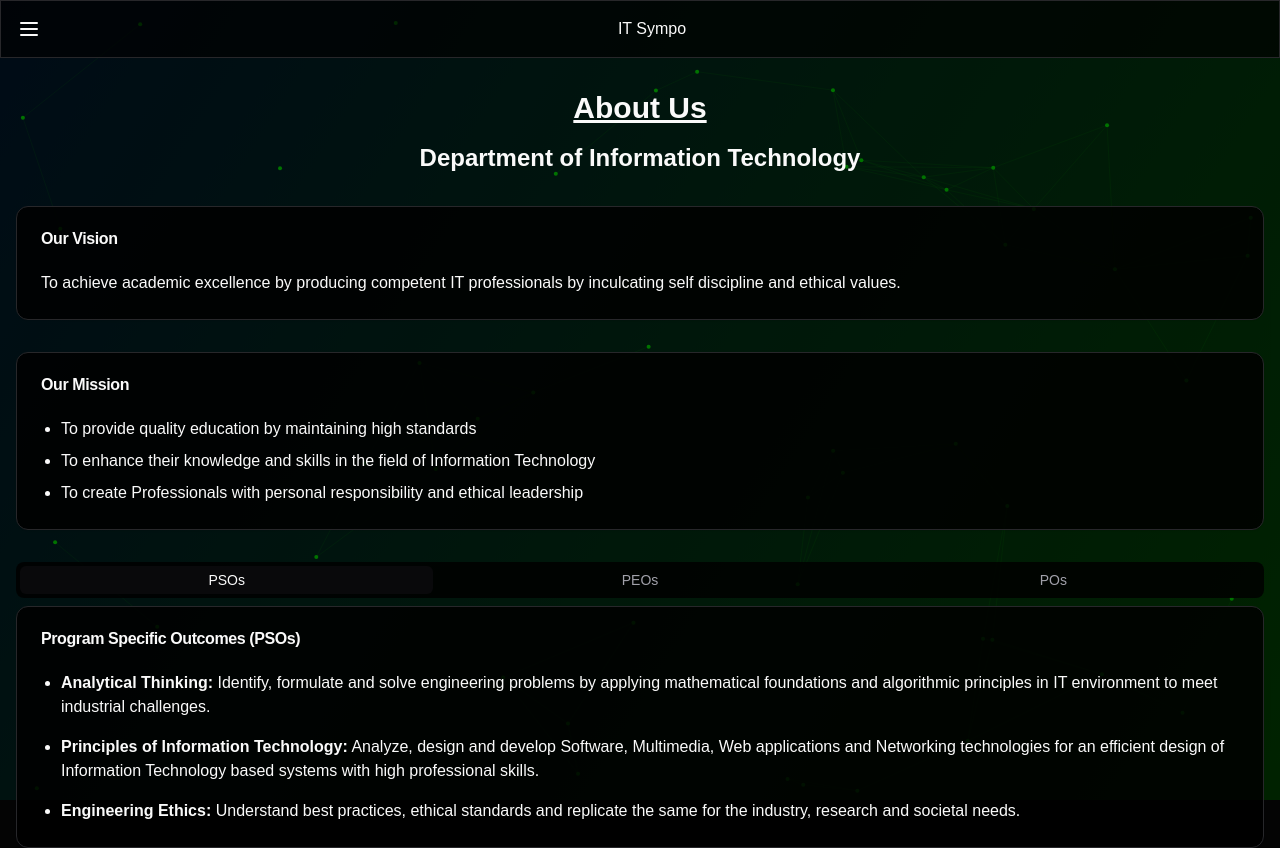
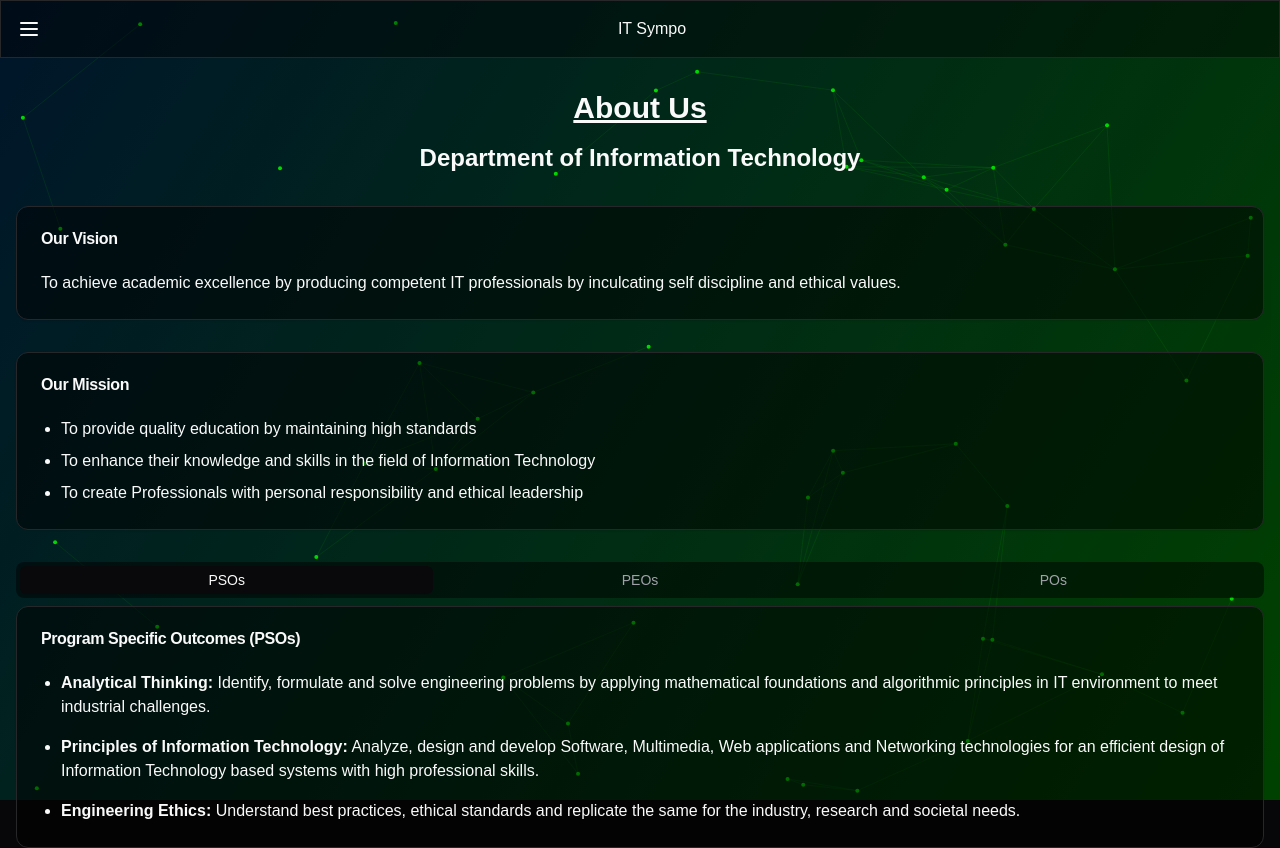
Before and after one commit to sakthivel2264/IT-Sympo-app, a Next.js app: page /aboutus in a window 1280 px wide. Shown: the top 848 px of the page. Built offline with nearby package versions, Linux system fonts and the light colour scheme.

Commit message:
second commit

```diff
--- a/src/components/about.tsx
+++ b/src/components/about.tsx
@@ -3,11 +3,11 @@ import { Tabs, TabsContent, TabsList, TabsTrigger } from "@/components/ui/tabs"
 
 export default function AboutUs() {
   return (
-    <div className="container mx-auto px-4 py-8 bg-black/55">
+    <div className="container mx-auto px-4 py-8 bg-black/15">
       <h1 className="text-3xl font-bold text-center mb-4 underline">About Us</h1>
       <h1 className="text-2xl font-bold text-center mb-8">Department of Information Technology</h1>
 
-      <Card className="mb-8 bg-transparent/85">
+      <Card className="mb-8 bg-transparent/50">
         <CardHeader>
           <CardTitle>Our Vision</CardTitle>
         </CardHeader>
@@ -16,7 +16,7 @@ export default function AboutUs() {
         </CardContent>
       </Card>
 
-      <Card className="mb-8 bg-transparent/85">
+      <Card className="mb-8 bg-transparent/50">
         <CardHeader>
           <CardTitle>Our Mission</CardTitle>
         </CardHeader>
@@ -30,13 +30,13 @@ export default function AboutUs() {
       </Card>
 
       <Tabs defaultValue="psos" className="mb-8 ">
-        <TabsList className="grid w-full grid-cols-3 bg-transparent/85">
+        <TabsList className="grid w-full grid-cols-3 bg-transparent/50">
           <TabsTrigger value="psos">PSOs</TabsTrigger>
           <TabsTrigger value="peos">PEOs</TabsTrigger>
           <TabsTrigger value="pos">POs</TabsTrigger>
         </TabsList>
         <TabsContent value="psos">
-          <Card className="bg-transparent/85">
+          <Card className="bg-transparent/50">
             <CardHeader>
               <CardTitle>Program Specific Outcomes (PSOs)</CardTitle>
             </CardHeader>
@@ -56,7 +56,7 @@ export default function AboutUs() {
           </Card>
         </TabsContent>
         <TabsContent value="peos">
-          <Card className="bg-transparent/85">
+          <Card className="bg-transparent/50">
             <CardHeader>
               <CardTitle>Program Educational Objectives (PEOs)</CardTitle>
             </CardHeader>
--- a/src/components/contact.tsx
+++ b/src/components/contact.tsx
@@ -30,7 +30,7 @@ export default function ContactsList() {
   }
 
   return (
-    <div className="max-w-2xl mx-auto p-8 bg-black/45 min-h-screen">
+    <div className="max-w-2xl mx-auto p-4 bg-black/15 min-h-screen">
       <h1 className="text-2xl font-bold mb-4">Contacts List</h1>
       <ul className="space-y-4">
         {contacts.map((contact) => (
--- a/src/components/events.tsx
+++ b/src/components/events.tsx
@@ -214,7 +214,7 @@ export default function EventShowcase() {
   )
 
   return (
-    <div className="max-w-4xl mx-auto p-8 bg-black/55 min-h-screen">
+    <div className="max-w-4xl mx-auto p-4 bg-black/15 min-h-screen">
       <h1 className="text-3xl font-bold mb-6">Events</h1>
       {!selectedCategory && <CategorySelection />}
       {selectedCategory && !selectedEvent && <EventList />}
--- a/src/components/heroSection.tsx
+++ b/src/components/heroSection.tsx
@@ -19,7 +19,7 @@ const HeroSection = () => {
   const videoRef = useRef<HTMLVideoElement | null>(null);
 
   return (
-    <section className="w-full min-h-screen bg-black/55 flex items-center justify-center px-8 pt-10">
+    <section className="w-full min-h-screen bg-black/15 flex items-center justify-center px-8 pt-10">
       <div className="container mx-auto">
         <div className="grid gap-6 lg:grid-cols-2 lg:gap-12 items-center">
           <div className="space-y-8">
--- a/src/components/navBar.tsx
+++ b/src/components/navBar.tsx
@@ -13,7 +13,7 @@ const NavBar: React.FC<NavBarProps> = ({ children }) => {
 
   return (
     <div>
-      <header className='flex flex-row justify-between border p-2 bg-transparent/85'>
+      <header className='flex flex-row justify-between border p-2 bg-transparent/50'>
         <div className='flex flex-col justify-center m-2 cursor-pointer'>
           <Menu />
         </div>
```
